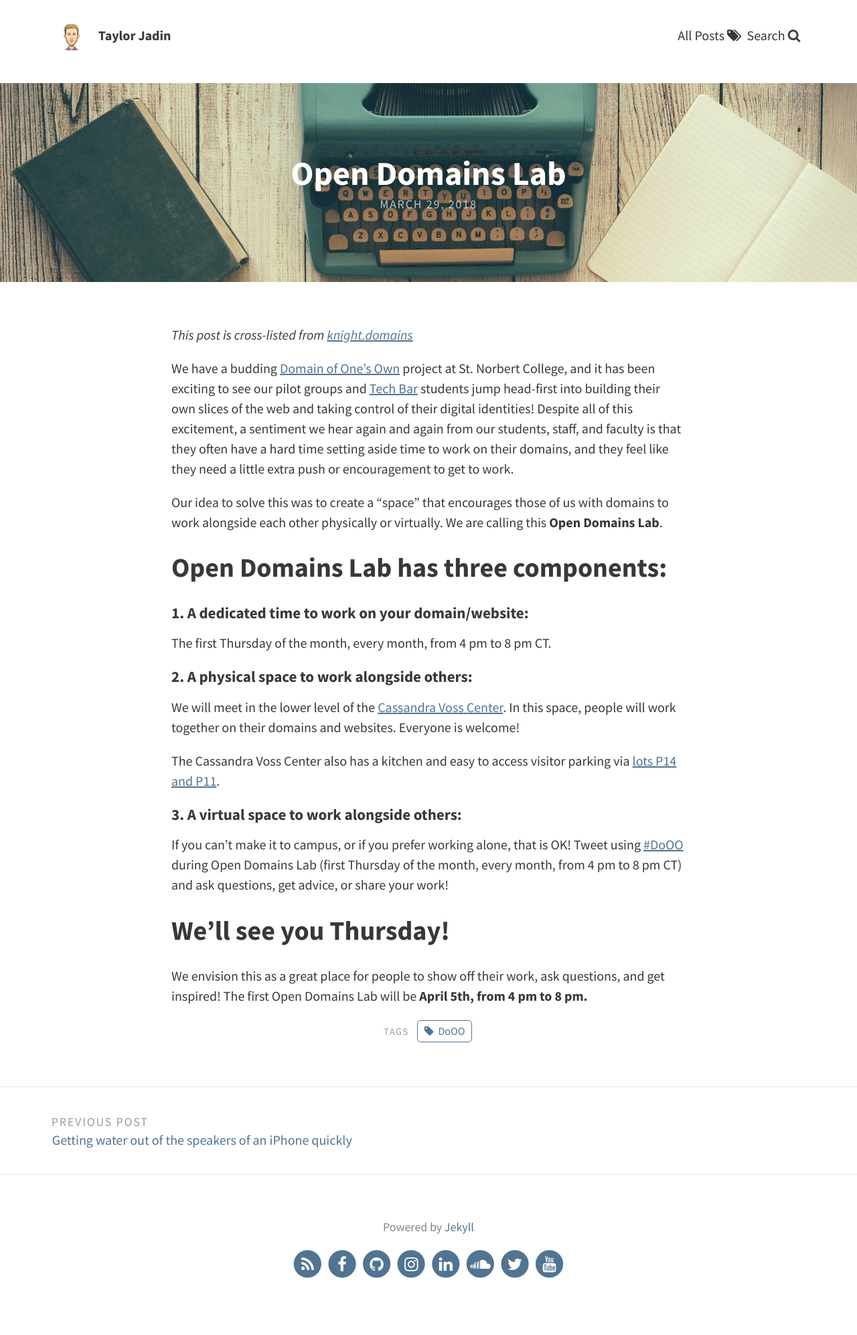
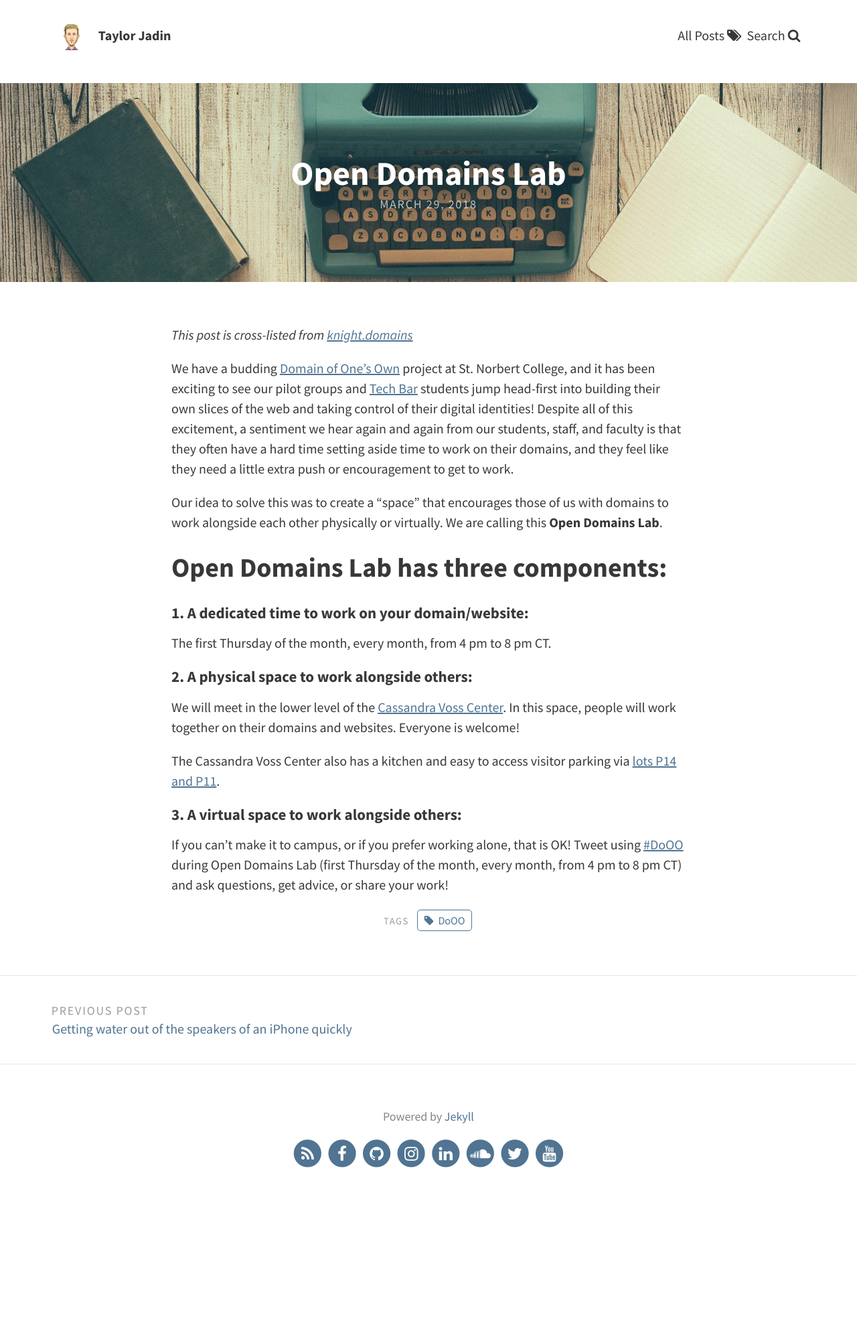
Before and after one commit to TaylorJadin/jadin.me-jekyll, a Jekyll site: the page built from _posts/2018-03-29-open-domains-lab.md, in a window 1280 px wide. Shown: the whole page at 67% size. Built offline with Jekyll 4.4.1, drawn with Linux system fonts in a browser that asks for light colours; after the commit the page ends 1828 px from its top, so only the background shows below that.

Commit message:
fix terminal width, update post for ODL

```diff
--- a/_posts/2018-03-29-open-domains-lab.md
+++ b/_posts/2018-03-29-open-domains-lab.md
@@ -24,6 +24,3 @@ The Cassandra Voss Center also has a kitchen and easy to access visitor parking
 
 #### 3. A virtual space to work alongside others:
 If you can't make it to campus, or if you prefer working alone, that is OK! Tweet using [#DoOO](https://twitter.com/search?f=tweets&q=%23DoOO&src=typd) during Open Domains Lab (first Thursday of the month, every month, from 4 pm to 8 pm CT) and ask questions, get advice, or share your work!
-
-## We'll see you Thursday!
-We envision this as a great place for people to show off their work, ask questions, and get inspired! The first Open Domains Lab will be **April 5th, from 4 pm to 8 pm.**
--- a/_sass/layouts/_index.scss
+++ b/_sass/layouts/_index.scss
@@ -2,6 +2,8 @@
 .call-out {
     @extend %padding-regular;
     display: inline-block;
+    width: 100%;
+    height: 100%;
     background-color: $header-desc-background-color;
     font-size: 1.2em;
     color: $header-desc-text-color;
```
